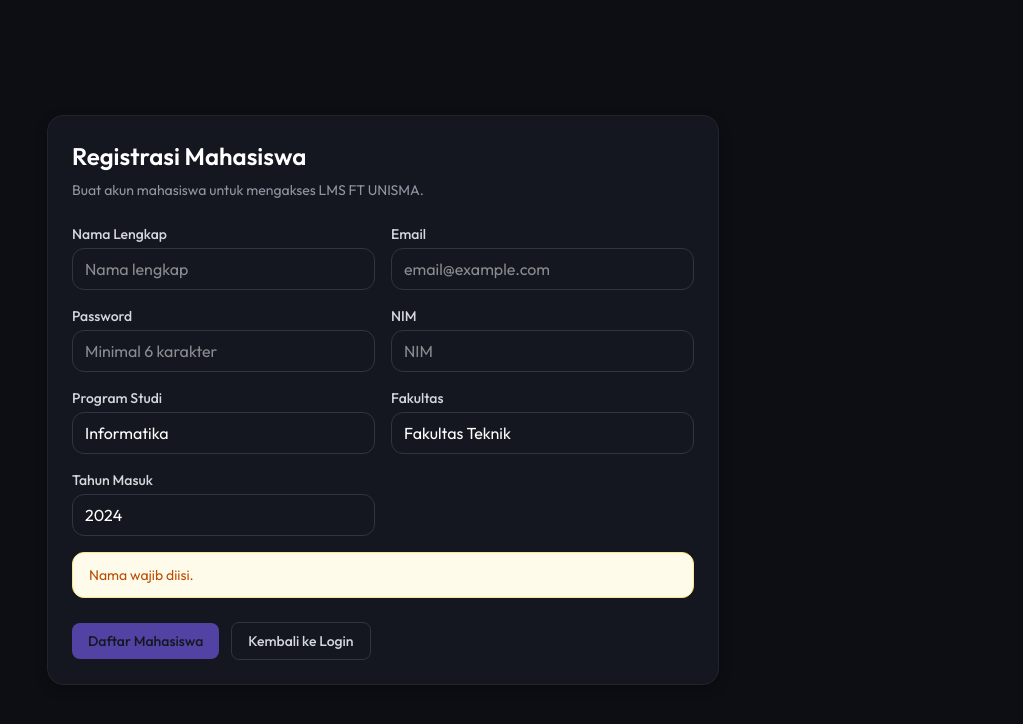
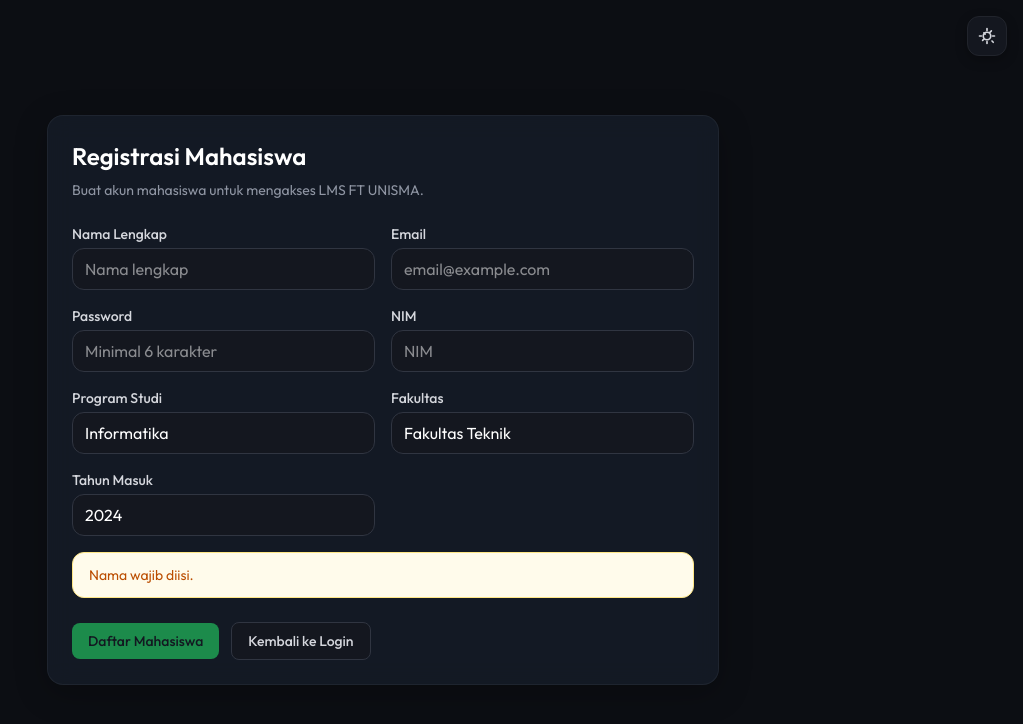
Before and after one commit to erdatamedia/lms-ftunisma, a Next.js app in the folder frontend/: page /register in a window 1280 px wide. Shown: the top 724 px of the page, without its empty margins (257-1280 px from the left). Built offline with nearby package versions, Linux system fonts and the light colour scheme; no server answers.

Commit message:
feat: migrate visual theme to emerald green and overhaul LMS layouting with glassmorphism and grid pattern visibility

```diff
--- a/frontend/src/app/forgot-password/page.tsx
+++ b/frontend/src/app/forgot-password/page.tsx
@@ -108,7 +108,7 @@ export default function ForgotPasswordPage() {
   };
 
   return (
-    <main className="flex min-h-screen flex-col items-center justify-center bg-slate-100 px-4 pb-10 pt-10">
+    <main className="flex min-h-screen flex-col items-center justify-center bg-transparent px-4 pb-10 pt-10">
       {/* Floating Theme Toggle */}
       <div className="absolute top-4 right-4">
         <button
@@ -140,7 +140,7 @@ export default function ForgotPasswordPage() {
           <p className="mt-1 text-sm text-slate-500">Informatika FT Universitas Islam Malang</p>
         </div>
 
-        <div className="rounded-2xl border border-slate-200 bg-white p-6 shadow-sm">
+        <div className="premium-card rounded-2xl p-6">
           {/* Step 1: Verify Email */}
           {step === 1 && (
             <>
--- a/frontend/src/app/globals.css
+++ b/frontend/src/app/globals.css
@@ -16,9 +16,9 @@
   --text-header: hsl(222, 10%, 85%);
   --text-white: hsl(0, 0%, 100%);
 
-  /* Glowing HSL Purple/Indigo Accent */
-  --accent: hsl(250, 95%, 68%);
-  --accent-hover: hsl(250, 95%, 62%);
+  /* Glowing HSL Green Accent */
+  --accent: hsl(142, 72%, 49%);
+  --accent-hover: hsl(142, 72%, 40%);
 
   /* Alert backgrounds for dark mode */
   --alert-green-bg: hsl(142, 70%, 12%);
@@ -39,9 +39,9 @@ html.light {
   --text-header: hsl(222, 47%, 11%);
   --text-white: hsl(222, 47%, 11%);
 
-  /* Soft Indigo Accent */
-  --accent: hsl(250, 90%, 58%);
-  --accent-hover: hsl(250, 90%, 50%);
+  /* Soft Green Accent */
+  --accent: hsl(142, 70%, 36%);
+  --accent-hover: hsl(142, 70%, 28%);
 
   /* Alert backgrounds for light mode */
   --alert-green-bg: hsl(142, 70%, 95%);
@@ -131,7 +131,7 @@ input:focus,
 textarea:focus,
 select:focus {
   border-color: var(--accent) !important;
-  box-shadow: 0 0 0 2px rgba(114, 96, 255, 0.12) !important;
+  box-shadow: 0 0 0 2px rgba(16, 185, 129, 0.15) !important;
 }
 
 /* Glassmorphism Classes for Layout Overhaul */
@@ -145,6 +145,27 @@ html.light .glass-panel {
   background-color: rgba(255, 255, 255, 0.65) !important;
   backdrop-filter: blur(16px);
   border: 1px solid rgba(0, 0, 0, 0.06);
+}
+
+/* Premium Card with Glassmorphism, Glow, and Smooth Interactions */
+.premium-card {
+  background: rgba(30, 41, 59, 0.45) !important;
+  backdrop-filter: blur(12px);
+  border: 1px solid rgba(255, 255, 255, 0.05) !important;
+  box-shadow: 0 8px 32px 0 rgba(0, 0, 0, 0.25) !important;
+  transition: all 0.3s cubic-bezier(0.4, 0, 0.2, 1) !important;
+}
+
+html.light .premium-card {
+  background: rgba(255, 255, 255, 0.75) !important;
+  border: 1px solid rgba(0, 0, 0, 0.06) !important;
+  box-shadow: 0 8px 32px 0 rgba(31, 38, 135, 0.04) !important;
+}
+
+.premium-card:hover {
+  transform: translateY(-2px);
+  border-color: rgba(16, 185, 129, 0.35) !important;
+  box-shadow: 0 12px 40px 0 rgba(16, 185, 129, 0.12) !important;
 }
 
 /* Table overrides for dark/light mode */
--- a/frontend/src/app/lecturer/classes/page.tsx
+++ b/frontend/src/app/lecturer/classes/page.tsx
@@ -59,7 +59,7 @@ export default function LecturerClassesPage() {
               <Link
                 key={item.id}
                 href={`/lecturer/classes/${item.id}`}
-                className="block rounded-2xl border border-slate-200 bg-white p-5 transition hover:-translate-y-0.5 hover:border-slate-300 hover:shadow-md"
+                className="premium-card block rounded-2xl p-5"
               >
                 <div className="flex flex-wrap items-start justify-between gap-4">
                   <div>
--- a/frontend/src/app/login/page.tsx
+++ b/frontend/src/app/login/page.tsx
@@ -93,7 +93,7 @@ export default function LoginPage() {
   };
 
   return (
-    <main className="flex min-h-screen flex-col items-center justify-center bg-slate-100 px-4 pb-10 pt-10">
+    <main className="flex min-h-screen flex-col items-center justify-center bg-transparent px-4 pb-10 pt-10">
       {/* Floating Theme Toggle */}
       <div className="absolute top-4 right-4">
         <button
@@ -125,7 +125,7 @@ export default function LoginPage() {
           <p className="mt-1 text-sm text-slate-500">Informatika FT Universitas Islam Malang</p>
         </div>
 
-        <div className="rounded-2xl border border-slate-200 bg-white p-6 shadow-sm">
+        <div className="premium-card rounded-2xl p-6">
           <h2 className="mb-1 text-lg font-semibold text-slate-900 dark:text-white">Masuk ke Akun</h2>
           <p className="mb-6 text-sm text-slate-500">Masukkan email dan password untuk login.</p>
 
@@ -203,7 +203,7 @@ export default function LoginPage() {
         </div>
 
         {/* Register link */}
-        <div className="mt-4 rounded-2xl border border-slate-200 bg-white p-4 shadow-sm">
+        <div className="mt-4 premium-card rounded-2xl p-4">
           <p className="text-sm font-medium text-slate-900 dark:text-white">Belum punya akun mahasiswa?</p>
           <p className="mt-0.5 text-sm text-slate-500">
             Daftar mandiri untuk akun mahasiswa melalui halaman registrasi.
--- a/frontend/src/app/register/page.tsx
+++ b/frontend/src/app/register/page.tsx
@@ -1,7 +1,7 @@
 'use client';
 
 import Link from 'next/link';
-import { useMemo, useState } from 'react';
+import { useEffect, useMemo, useState } from 'react';
 import { useRouter } from 'next/navigation';
 import { api, getApiErrorMessage } from '@/lib/api';
 import { AlertBanner } from '@/components/ui/alert-banner';
@@ -9,6 +9,27 @@ import { isEmail, isPositiveIntegerString } from '@/lib/validators';
 
 export default function RegisterPage() {
   const router = useRouter();
+
+  const [theme, setTheme] = useState<'dark' | 'light'>(() => {
+    if (typeof window !== 'undefined') {
+      return (localStorage.getItem('theme') as 'dark' | 'light') || 'dark';
+    }
+    return 'dark';
+  });
+
+  useEffect(() => {
+    if (theme === 'light') {
+      document.documentElement.classList.add('light');
+    } else {
+      document.documentElement.classList.remove('light');
+    }
+  }, [theme]);
+
+  const toggleTheme = () => {
+    const newTheme = theme === 'dark' ? 'light' : 'dark';
+    setTheme(newTheme);
+    localStorage.setItem('theme', newTheme);
+  };
 
   const [error, setError] = useState('');
   const [success, setSuccess] = useState('');
@@ -80,8 +101,27 @@ export default function RegisterPage() {
   };
 
   return (
-    <main className="flex min-h-screen items-center justify-center bg-slate-100 px-4 py-10">
-      <div className="w-full max-w-2xl rounded-2xl border border-slate-200 bg-white p-6 shadow-sm">
+    <main className="flex min-h-screen items-center justify-center bg-transparent px-4 py-10">
+      {/* Floating Theme Toggle */}
+      <div className="absolute top-4 right-4">
+        <button
+          onClick={toggleTheme}
+          className="flex h-10 w-10 items-center justify-center rounded-xl bg-white dark:bg-slate-900 border border-slate-200 dark:border-slate-800 text-slate-700 dark:text-slate-200 transition shadow-sm active:scale-95"
+          type="button"
+        >
+          {theme === 'dark' ? (
+            <svg className="h-5 w-5" fill="none" viewBox="0 0 24 24" strokeWidth={2} stroke="currentColor">
+              <path strokeLinecap="round" strokeLinejoin="round" d="M12 3v2.25m0 13.5V21M9.75 9.75l-1.5-1.5m11.25 11.25-1.5-1.5M21 12h-2.25M5.25 12H3m14.25-6.25-1.5 1.5M8.25 15.75l-1.5 1.5M12 7.5a4.5 4.5 0 1 1 0 9 4.5 4.5 0 0 1 0-9Z" />
+            </svg>
+          ) : (
+            <svg className="h-5 w-5" fill="none" viewBox="0 0 24 24" strokeWidth={2} stroke="currentColor">
+              <path strokeLinecap="round" strokeLinejoin="round" d="M21.752 15.002A9.72 9.72 0 0 1 18 15.75c-5.385 0-9.75-4.365-9.75-9.75 0-1.33.266-2.597.748-3.752A9.753 9.753 0 0 0 3 11.25C3 16.635 7.365 21 12.75 21a9.753 9.753 0 0 0 9.002-5.998Z" />
+            </svg>
+          )}
+        </button>
+      </div>
+
+      <div className="w-full max-w-2xl premium-card rounded-2xl p-6">
         <div className="mb-6">
           <h1 className="text-2xl font-semibold text-slate-900">
             Registrasi Mahasiswa
--- a/frontend/src/app/student/classes/page.tsx
+++ b/frontend/src/app/student/classes/page.tsx
@@ -99,7 +99,7 @@ export default function StudentClassesPage() {
           {/* Join form */}
           <form
             onSubmit={handleJoinClass}
-            className="rounded-2xl border border-slate-200 bg-white p-4 shadow-sm"
+            className="premium-card rounded-2xl p-4"
           >
             <p className="mb-3 text-sm font-semibold text-slate-800">Gabung Kelas Baru</p>
             <div className="flex flex-col gap-3 sm:flex-row sm:items-end">
@@ -176,7 +176,7 @@ export default function StudentClassesPage() {
                     <Link
                       key={item.id}
                       href={`/student/classes/${item.id}`}
-                      className="block rounded-2xl border border-slate-200 bg-white p-4 shadow-sm transition hover:border-slate-300 hover:shadow-md active:scale-[0.98]"
+                      className="premium-card block rounded-2xl p-4"
                     >
                       <div className="flex items-start justify-between gap-3">
                         <div className="min-w-0">
@@ -206,7 +206,7 @@ export default function StudentClassesPage() {
                 </div>
 
                 {/* Desktop table */}
-                <div className="hidden md:block overflow-hidden rounded-2xl border border-slate-200 bg-white">
+                <div className="hidden md:block overflow-hidden rounded-2xl premium-card">
                   <table className="min-w-full divide-y divide-slate-200">
                     <thead className="bg-slate-50">
                       <tr>
--- a/frontend/src/components/layout/dashboard-shell.tsx
+++ b/frontend/src/components/layout/dashboard-shell.tsx
@@ -177,7 +177,7 @@ export function DashboardShell({ children }: { children: React.ReactNode }) {
       : pathname.startsWith(href);
 
   return (
-    <div className="min-h-screen bg-slate-100 transition-all duration-300">
+    <div className="min-h-screen bg-transparent transition-all duration-300">
       {/* ── Desktop Sidebar ── */}
       <aside className="glass-panel hidden lg:fixed lg:inset-y-4 lg:left-4 lg:z-30 lg:flex lg:w-66 lg:flex-col rounded-2xl shadow-lg">
         {/* Brand */}
--- a/frontend/src/components/meetings/meeting-section.tsx
+++ b/frontend/src/components/meetings/meeting-section.tsx
@@ -266,7 +266,7 @@ export function MeetingSection({
           return (
             <div
               key={meeting.id}
-              className="overflow-hidden rounded-2xl border border-slate-200 bg-white shadow-sm"
+              className="premium-card overflow-hidden rounded-2xl"
             >
               {/* Accordion header — always visible, clickable */}
               <button
--- a/frontend/src/components/ui/page-card.tsx
+++ b/frontend/src/components/ui/page-card.tsx
@@ -12,7 +12,7 @@ export function PageCard({
   children: React.ReactNode;
 }) {
   return (
-    <section className="rounded-2xl border border-slate-200 bg-white p-6 shadow-sm">
+    <section className="premium-card rounded-2xl p-6">
       <div className="mb-5 flex items-start justify-between gap-4">
         <div>
           <h2 className="text-xl font-semibold text-slate-900">{title}</h2>
--- a/frontend/src/components/ui/section-card.tsx
+++ b/frontend/src/components/ui/section-card.tsx
@@ -10,7 +10,7 @@ export function SectionCard({
   children: React.ReactNode;
 }) {
   return (
-    <div className="rounded-2xl border border-slate-200 bg-white p-5 shadow-sm">
+    <div className="premium-card rounded-2xl p-5">
       <div className="mb-4">
         <h3 className="text-lg font-semibold text-slate-900">{title}</h3>
         {subtitle && <p className="mt-1 text-sm text-slate-500">{subtitle}</p>}
```
Also changed, not shown: frontend/src/app/dashboard/page.tsx (+8 -8 lines), frontend/src/app/lecturer/classes/[id]/page.tsx (+4 -4 lines).
